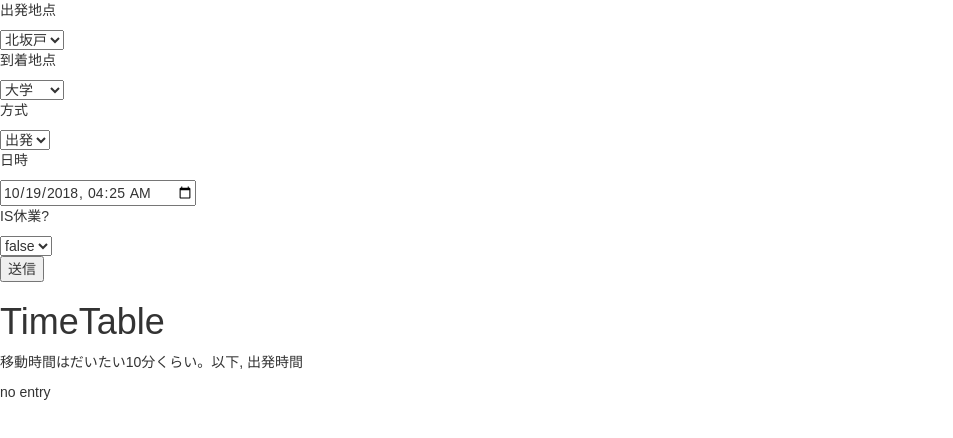
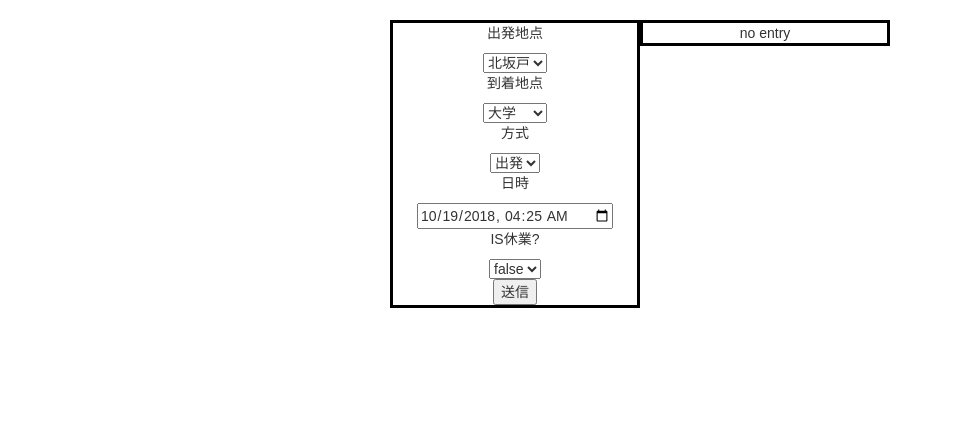
Before and after one commit to shamisonn/bus-time-table, a React app: page / in a window 1280 px wide. Shown: the whole page, without its empty margins (0-953 px from the left). Built offline with nearby package versions, Linux system fonts and the light colour scheme.

Commit message:
書いたけど微妙すぎてアレ

```diff
--- a/src/components/App.css
+++ b/src/components/App.css
@@ -1,3 +1,21 @@
 .App {
-  text-align: center;
+    display: flex;
+    flex-wrap: wrap;
+    align-items: flex-start;
+    width: 80%;
+    margin-top: 20px;
+    margin-bottom: 20px;
+    margin-left: auto;
+    margin-right: auto;
+    max-width: 500px;
 }
+
+.input-form {
+    width: 250px;
+    border: solid 3px #000000;
+}
+
+.time-table {
+    width: 250px;
+    border: solid 3px #000000;
+}
--- a/src/components/App.js
+++ b/src/components/App.js
@@ -8,7 +8,7 @@ import InputForm from "./organisms/InputForm";
 class App extends Component {
   render() {
     return (
-      <div>
+      <div className="App">
         <InputForm/>
         <TimeTable/>
       </div>
--- /dev/null
+++ b/src/components/organisms/InputForm.css
@@ -0,0 +1,6 @@
+.input-form {
+    display: flex;
+    flex-flow: column wrap;
+    align-items: center;
+    text-align: center;
+}
--- a/src/components/organisms/InputForm.js
+++ b/src/components/organisms/InputForm.js
@@ -4,6 +4,8 @@ import {bindActionCreators} from "redux";
 
 import * as Actions from "../../redux/action";
 import {ButtonForm, DateForm, FromForm, HowForm, IsVacForm, ToForm} from "../molecules";
+
+import './InputForm.css';
 
 const InputForm = ({formState, actions}) => {
   return  <div className="input-form">
--- /dev/null
+++ b/src/components/organisms/TimeTable.css
@@ -0,0 +1,3 @@
+.time-table {
+    text-align: center;
+}
--- a/src/components/organisms/TimeTable.js
+++ b/src/components/organisms/TimeTable.js
@@ -3,10 +3,10 @@ import {connect} from "react-redux";
 
 import {SingleTable} from "../molecules";
 
+import "./TimeTable.css"
+
 const TimeTable = ({times}) => {
-  return <div className="TimeTable">
-    <h1>TimeTable</h1>
-    <p>移動時間はだいたい10分くらい。以下, 出発時間</p>
+  return <div className="time-table">
     <SingleTable times={times}/>
   </div>
 };
```
Also changed, not shown: src/components/molecules/index.css (line endings or trailing spaces).
